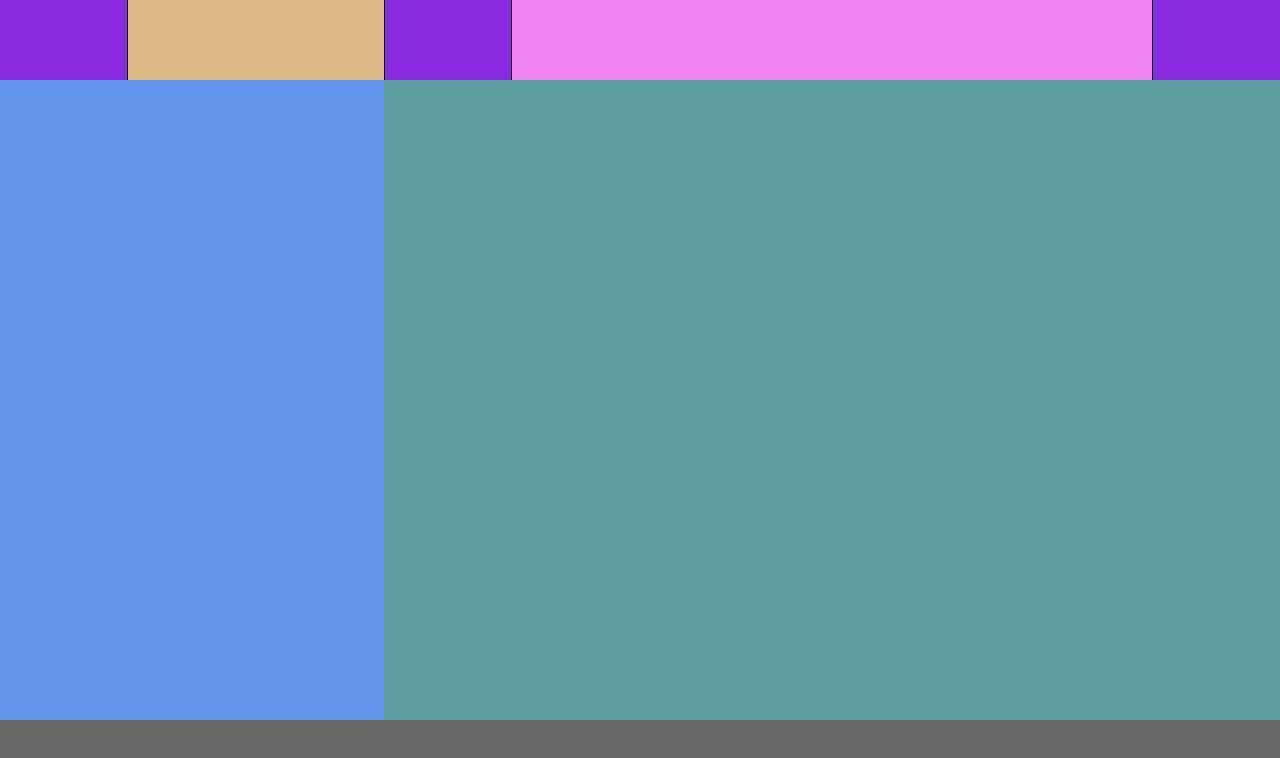
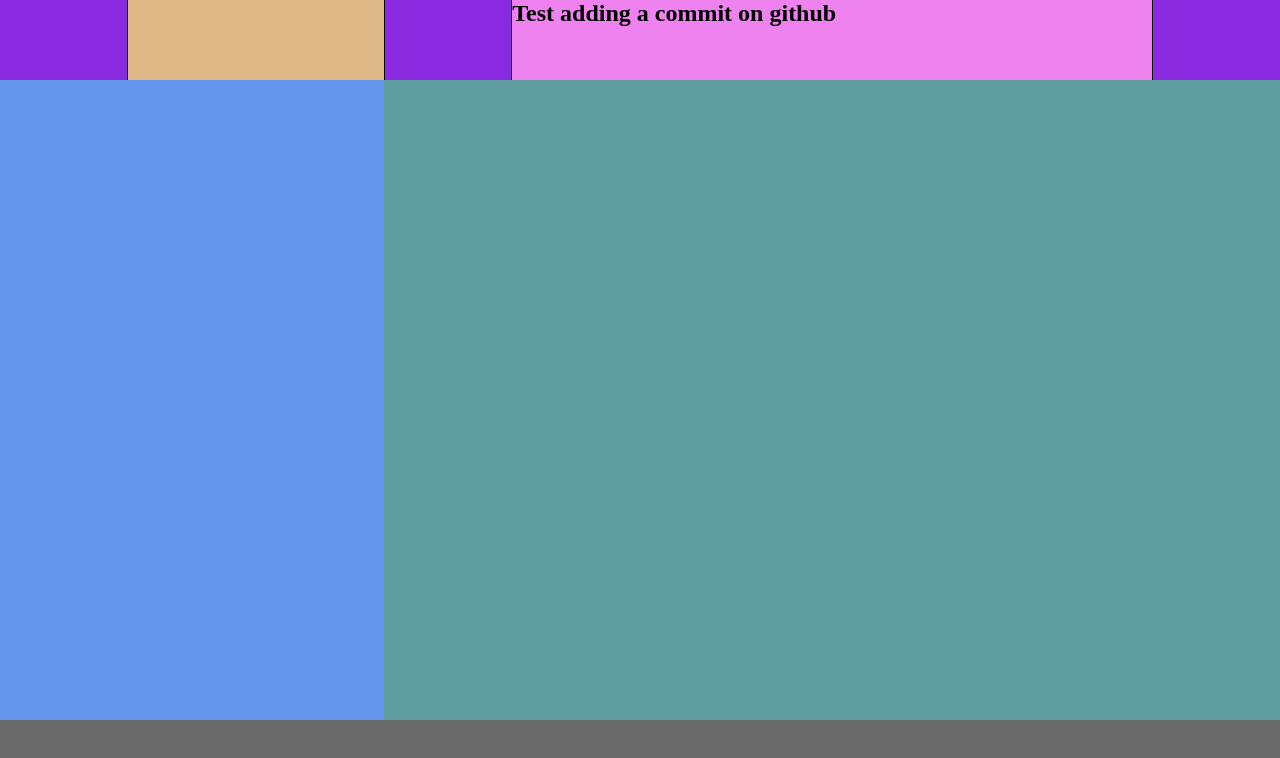
Before and after one commit to uodeeb/test-media, a plain HTML site: page index.html in a window 1280 px wide. Drawn offline with Linux system fonts and the light colour scheme.

Commit message:
test adding a tag on github

```diff
--- a/index.html
+++ b/index.html
@@ -14,7 +14,7 @@
 
             </section>
             <nav id="navbar">
-
+                <h2>Test adding a commit on github</h2>
             </nav>
         </header>
         <main id="mn">
```
